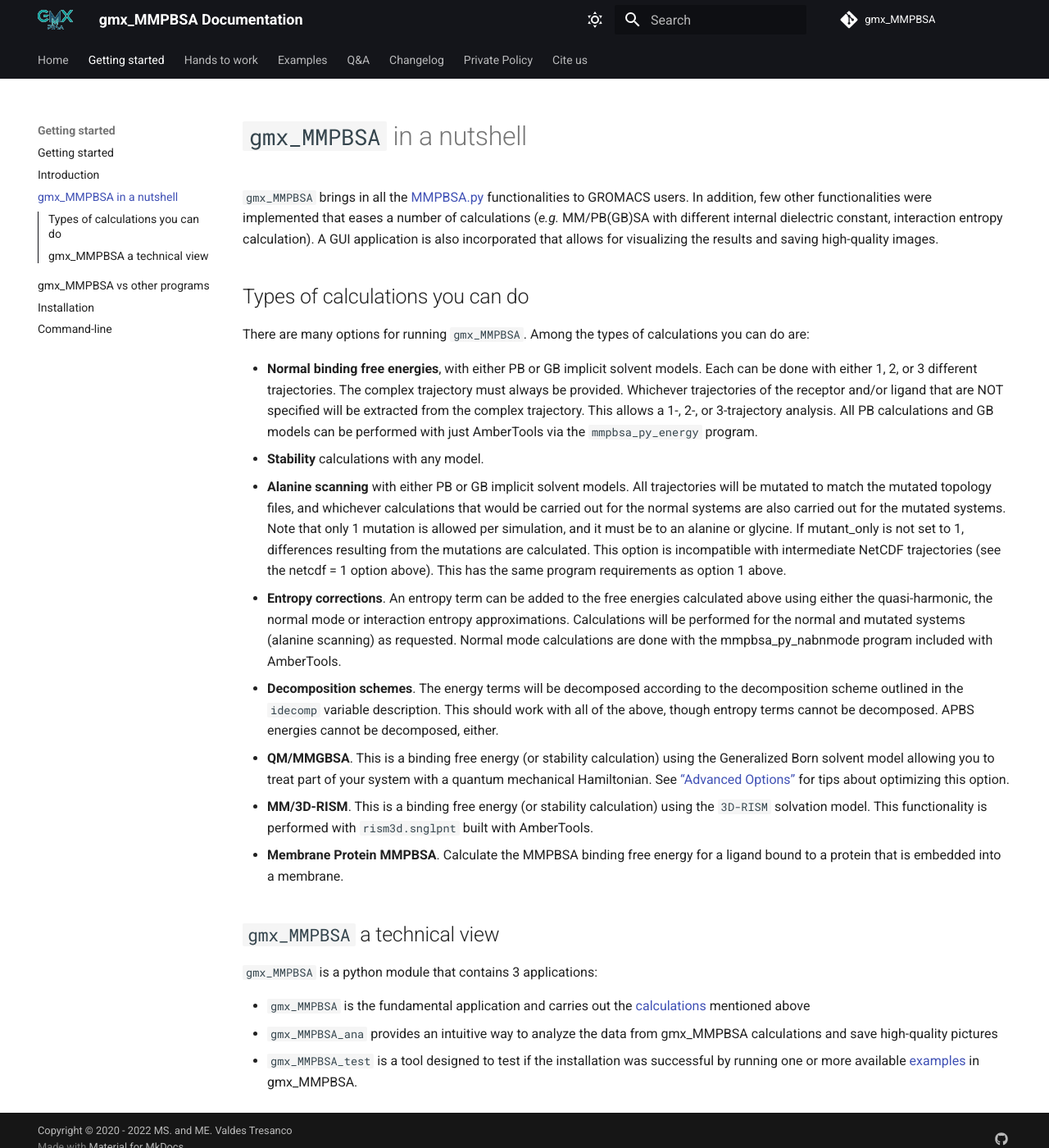
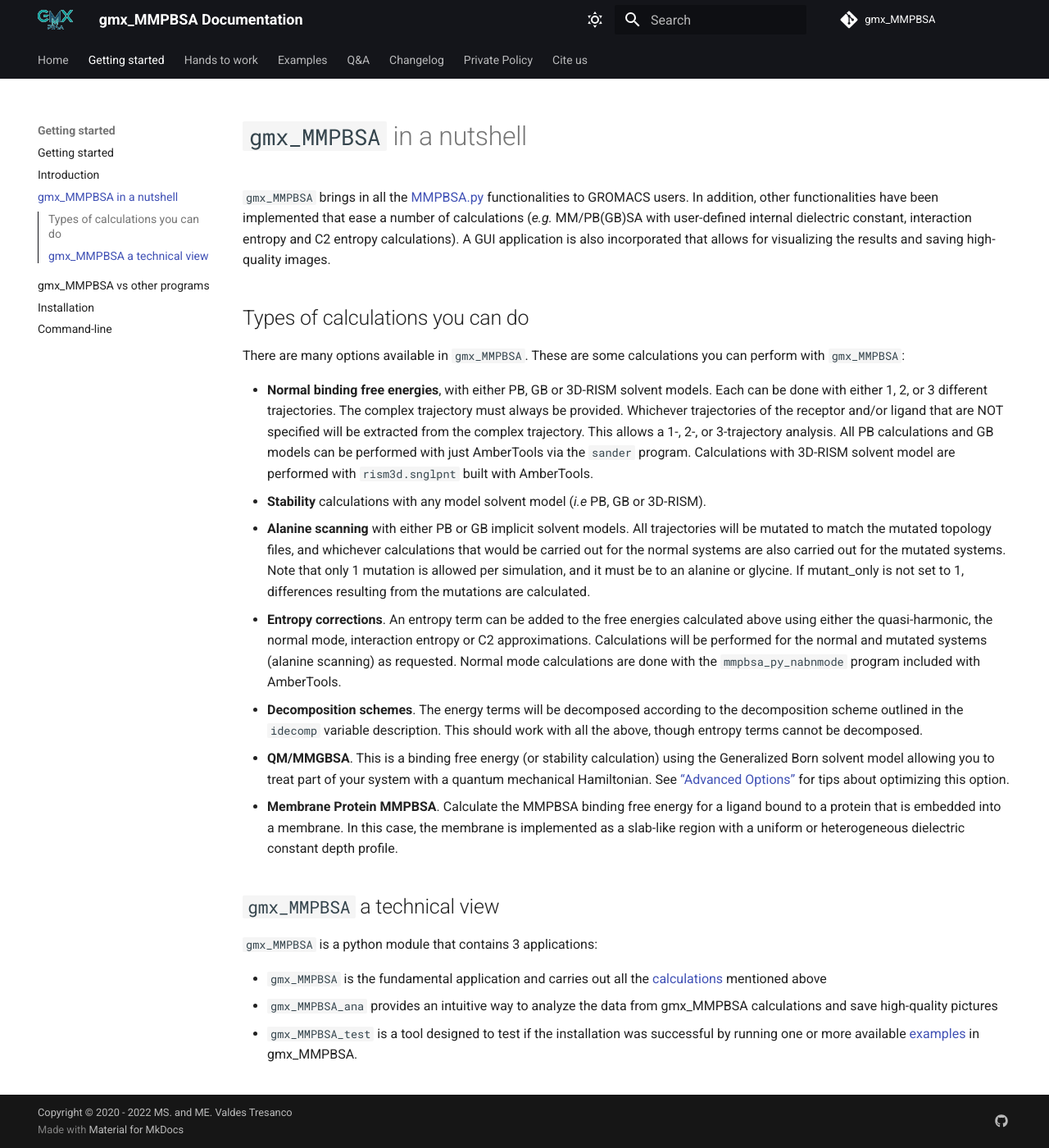
Before and after one commit to Valdes-Tresanco-MS/gmx_MMPBSA, an MkDocs documentation site: the page built from docs/summary.md, in a window 1280 px wide and 1400 px high. Shown: the whole window at 82% size. Built offline with MkDocs 1.6.1 and Material for MkDocs 9.7.7, drawn with Linux system fonts in a browser that asks for light colours; comment, search, counter and statistics services are not loaded.

Commit message:
update summary page

```diff
--- a/docs/summary.md
+++ b/docs/summary.md
@@ -5,45 +5,42 @@ title: gmx_MMPBSA in a nutshell
 
 # `gmx_MMPBSA` in a nutshell
 `gmx_MMPBSA` brings in all the [MMPBSA.py][1] functionalities to GROMACS users.
-In addition, few other functionalities were implemented that eases a number of calculations (_e.g._ MM/PB(GB)SA
-with different internal dielectric constant, interaction entropy calculation). A GUI application is also incorporated
-that allows for visualizing the results and saving high-quality images.
+In addition, other functionalities have been implemented that ease a number of calculations (_e.g._ MM/PB(GB)SA
+with user-defined internal dielectric constant, interaction entropy and C2 entropy calculations). A GUI application is
+also incorporated that allows for visualizing the results and saving high-quality images.
 
 ## Types of calculations you can do
-There are many options for running `gmx_MMPBSA`. Among the types of calculations you can do are:
+There are many options available in `gmx_MMPBSA`. These are some calculations you can perform with `gmx_MMPBSA`:
 
-* **Normal binding free energies**, with either PB or GB implicit solvent models. Each can be done with either
+* **Normal binding free energies**, with either PB, GB or 3D-RISM solvent models. Each can be done with either
 1, 2, or 3 different trajectories. The complex trajectory must always be provided. Whichever trajectories of the
 receptor and/or ligand that are NOT specified will be extracted from the complex trajectory. This allows a 1-,
 2-, or 3-trajectory analysis. All PB calculations and GB models can be performed with just AmberTools via
-the `mmpbsa_py_energy` program.
-* **Stability** calculations with any model.
+the `sander` program. Calculations with 3D-RISM solvent model are performed with `rism3d.snglpnt` built with AmberTools.
+* **Stability** calculations with any model solvent model (_i.e_ PB, GB or 3D-RISM).
 * **Alanine scanning** with either PB or GB implicit solvent models. All trajectories will be mutated to match
 the mutated topology files, and whichever calculations that would be carried out for the normal systems are
 also carried out for the mutated systems. Note that only 1 mutation is allowed per simulation, and it must
 be to an alanine or glycine. If mutant_only is not set to 1, differences resulting from the mutations are calculated.
-This option is incompatible with intermediate NetCDF trajectories (see the netcdf = 1 option above). This has the
-same program requirements as option 1 above.
 * **Entropy corrections**. An entropy term can be added to the free energies calculated above using either the
-quasi-harmonic, the normal mode or interaction entropy approximations. Calculations will be performed for the normal
+quasi-harmonic, the normal mode, interaction entropy or C2 approximations. Calculations will be performed for the normal
 and mutated systems (alanine scanning) as requested. Normal mode calculations are done with the
-mmpbsa_py_nabnmode program included with AmberTools.
+`mmpbsa_py_nabnmode` program included with AmberTools.
 * **Decomposition schemes**. The energy terms will be decomposed according to the decomposition scheme
-outlined in the `idecomp` variable description. This should work with all of the above, though entropy terms
-cannot be decomposed. APBS energies cannot be decomposed, either.
+outlined in the `idecomp` variable description. This should work with all the above, though entropy terms
+cannot be decomposed.
 * **QM/MMGBSA**. This is a binding free energy (or stability calculation) using the Generalized Born solvent
 model allowing you to treat part of your system with a quantum mechanical Hamiltonian. See [“Advanced
 Options”][2] for tips about optimizing this option.
-* **MM/3D-RISM**. This is a binding free energy (or stability calculation) using the `3D-RISM` solvation model.
-This functionality is performed with `rism3d.snglpnt` built with AmberTools.
 * **Membrane Protein MMPBSA**. Calculate the MMPBSA binding free energy for a ligand bound to a protein
-that is embedded into a membrane.
+that is embedded into a membrane. In this case, the membrane is implemented as a slab-like region with a uniform or
+heterogeneous dielectric constant depth profile.
 
 
 ## `gmx_MMPBSA` a technical view
 `gmx_MMPBSA` is a python module that contains 3 applications:
 
-* `gmx_MMPBSA` is the fundamental application and carries out the [calculations][3] mentioned above
+* `gmx_MMPBSA` is the fundamental application and carries out all the [calculations][3] mentioned above
 * `gmx_MMPBSA_ana` provides an intuitive way to analyze the data from gmx_MMPBSA calculations and save high-quality
   pictures
 * `gmx_MMPBSA_test` is a tool designed to test if the installation was successful by running one or more available
```
